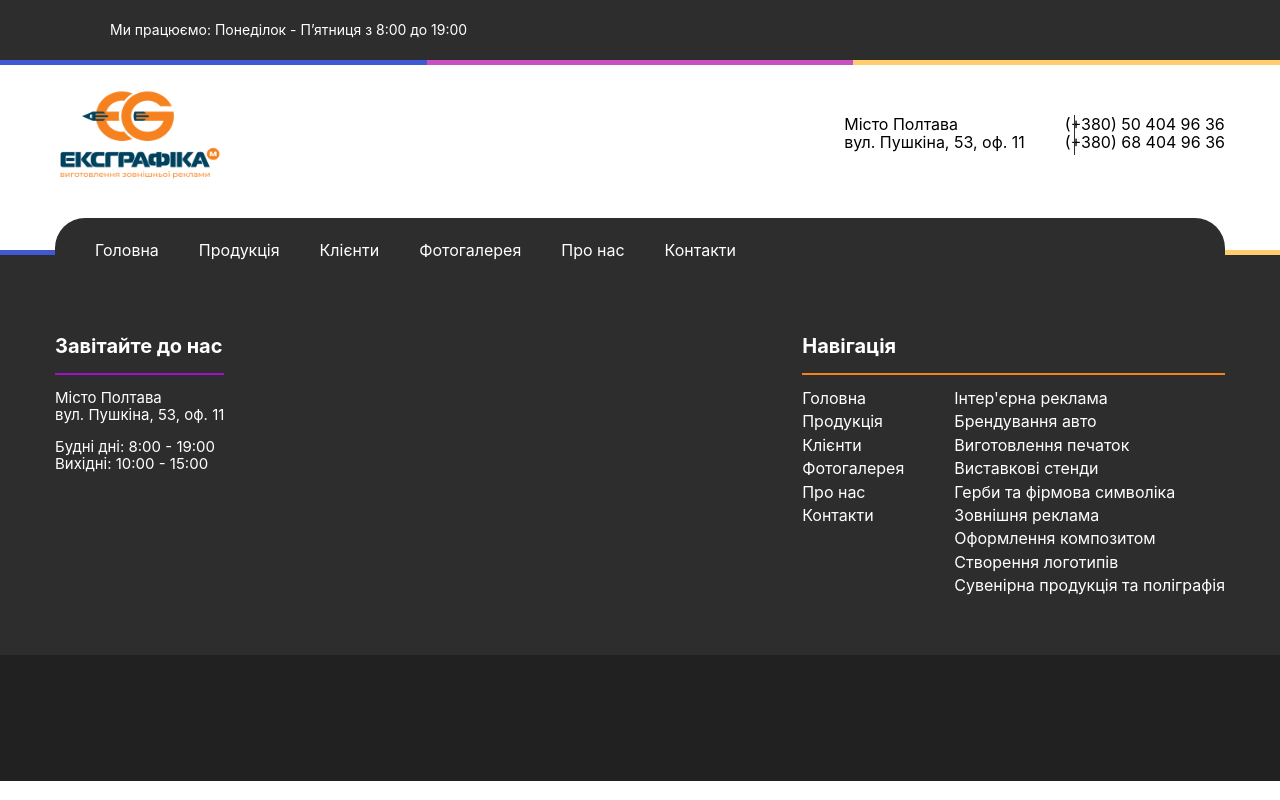
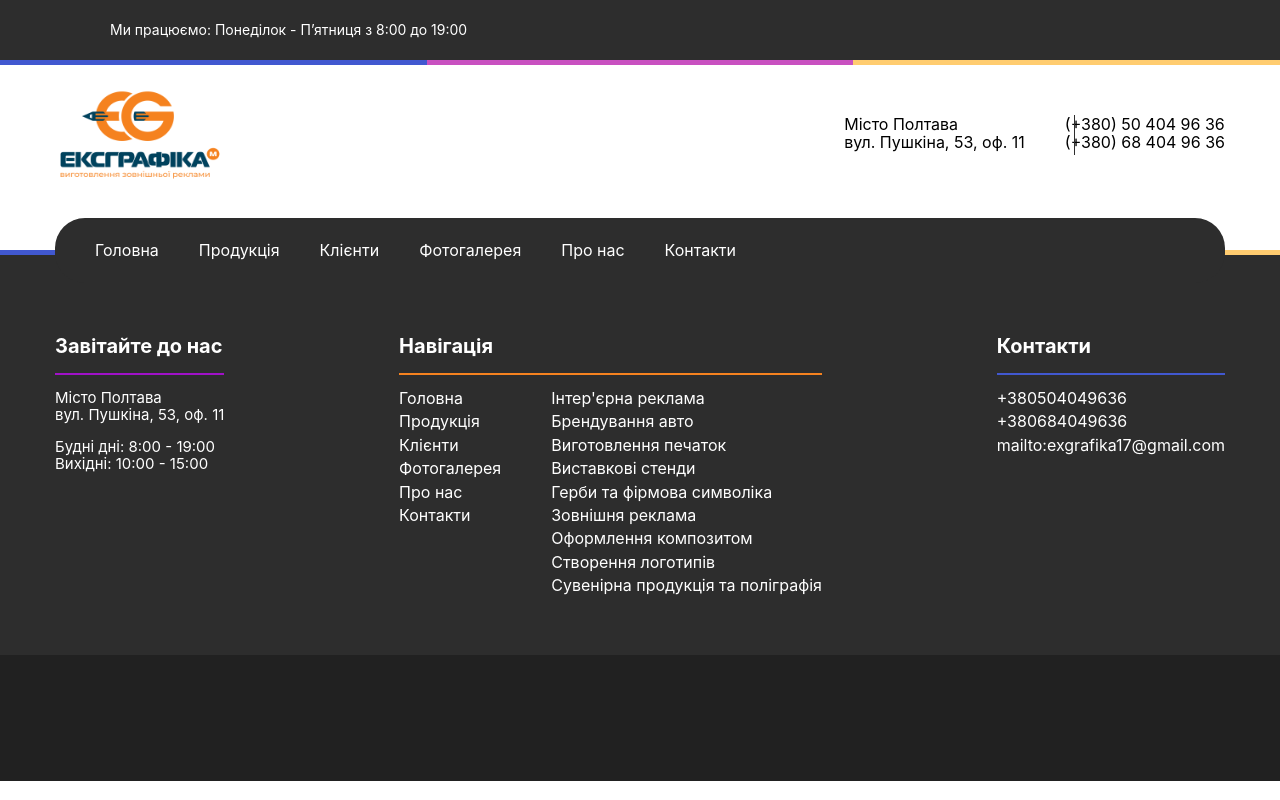
Before and after one commit to IIIHIMERAIII/printme, a React (Create React App) app: page /about in a window 1280 px wide. Built offline with nearby package versions, Linux system fonts and the light colour scheme.

Commit message:
footer update

```diff
--- a/src/assets/theme.js
+++ b/src/assets/theme.js
@@ -4,6 +4,7 @@ export const colors = {
     primartBlack: '#000000',
     subGray: '#212121',
     iconText: '#00425d',
+    blue: '#4158D0',
     orange: '#f5821f',
     pink: '#a011c8',
     categoryTitleBg: '#201e1d',
@@ -11,7 +12,6 @@ export const colors = {
     rocketColor: '#ff4e4e',
     cardColor: '#888',
     talkColor: '#b0a2f4',
-
 };
 
 export const vars = {
--- a/src/layouts/footer/footer.jsx
+++ b/src/layouts/footer/footer.jsx
@@ -11,6 +11,11 @@ import {
     NavList,
     NavListItem,
     NavLink,
+    ContactsTitle,
+    ContactsWrapper,
+    ContactsList,
+    ContactsListItem,
+    ContactsLink,
     SubFooter,
 } from "./styled"
 import {Container} from '../../assets/container'
@@ -29,6 +34,7 @@ const productsItems = [
     'Створення логотипів',
     'Сувенірна продукція та поліграфія',
 ];
+const contactsItems = ['+380504049636', '+380684049636', 'mailto:exgrafika17@gmail.com'];
 
 export const Footer = () => {
     return (
@@ -66,6 +72,16 @@ export const Footer = () => {
                             </NavList>
                         </ListsWrapper>
                     </NavWrapper>
+                    <ContactsWrapper>
+                        <ContactsTitle>Контакти</ContactsTitle>
+                        <ContactsList>
+                        {contactsItems.map((item, index) => (
+                            <ContactsListItem key={index}>
+                                  <ContactsLink>{item}</ContactsLink>
+                            </ContactsListItem>
+                        ))}
+                        </ContactsList>
+                    </ContactsWrapper>
                 </Container>
                 <SubFooter>
 
--- a/src/layouts/footer/styled.js
+++ b/src/layouts/footer/styled.js
@@ -61,6 +61,33 @@ export const NavLink = styled(Link)`
 color: ${colors.primaryWhite};
 `;
 
+export const ContactsWrapper = styled.div`
+
+`;
+
+export const ContactsTitle = styled.h5`
+font-size: 20px;
+color: ${colors.primaryWhite};
+padding-bottom: 15px;
+border-bottom: 2px solid ${colors.blue};
+`;
+
+export const ContactsList = styled.ul`
+margin-top: 14px;
+display: flex;
+flex-direction: column;
+gap: 5px;
+`
+
+export const ContactsListItem = styled.li`
+
+`;
+
+export const ContactsLink = styled(Link)`
+color: ${colors.primaryWhite};
+`;
+
+
 export const SubFooter = styled.div`
 height: 126px;
 background: ${colors.subGray};
```
